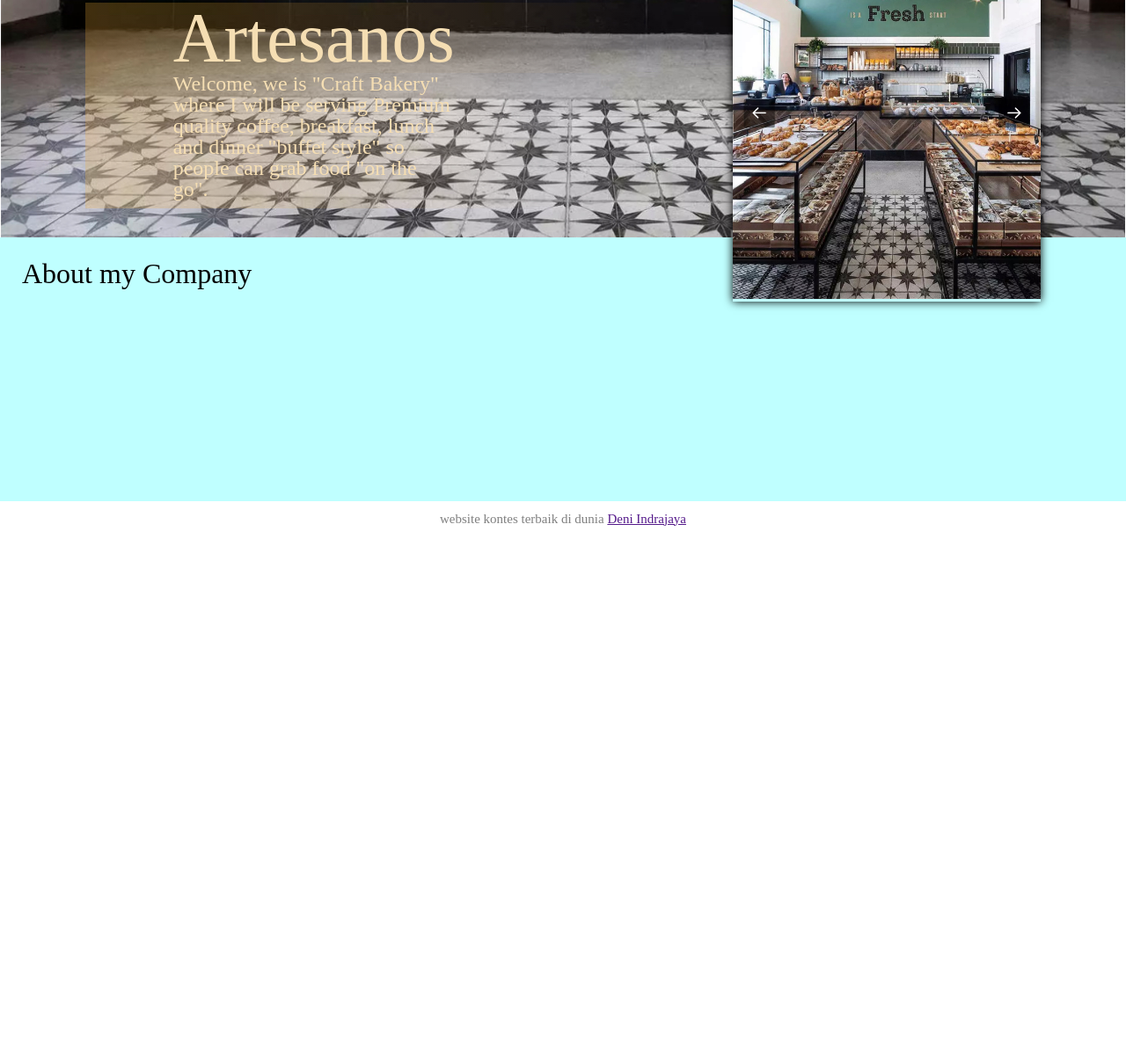
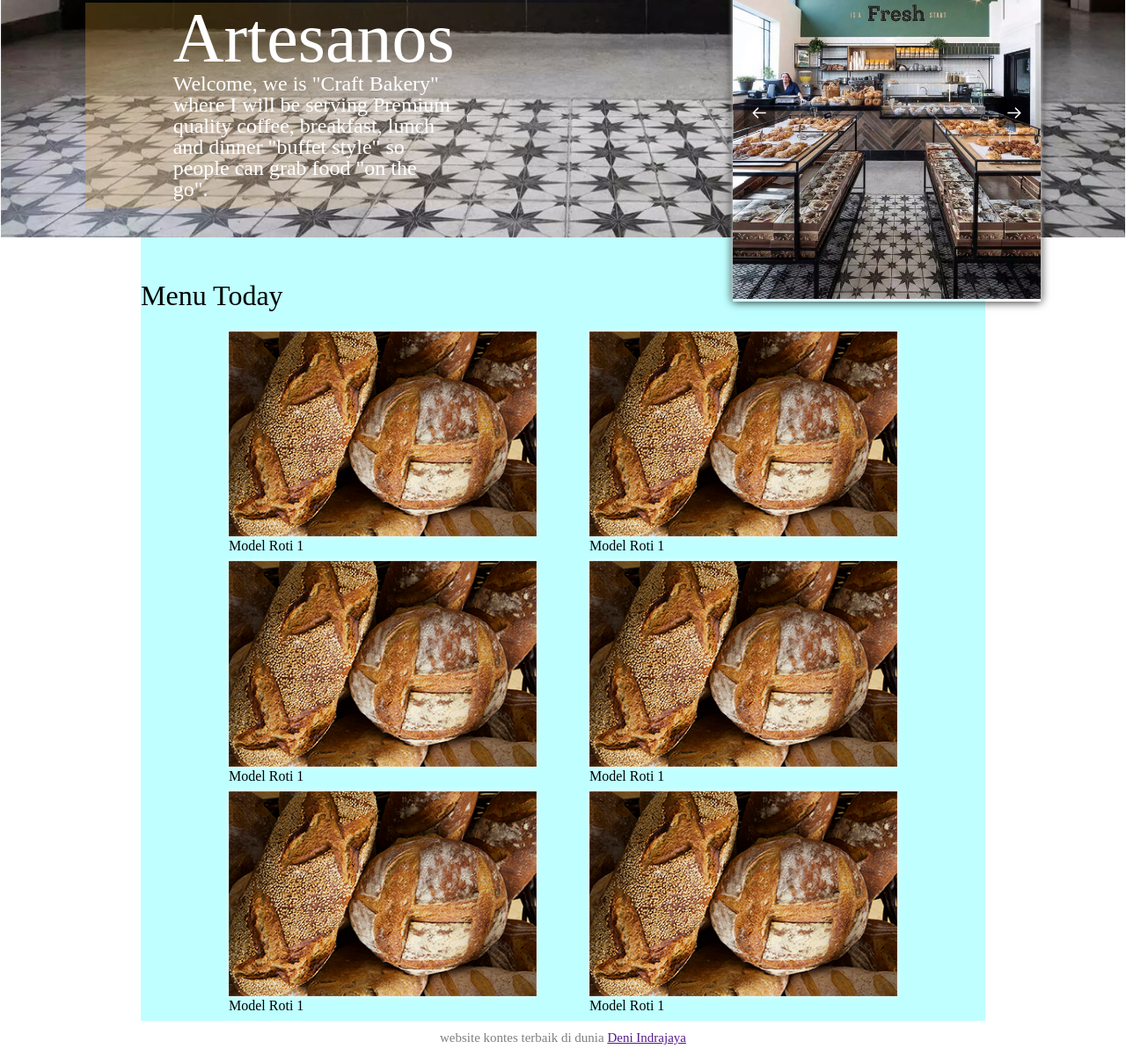
Before and after one commit to Denitmpgith/Artesanos, a plain HTML site: page index.html in a window 1280 px wide. Shown: the part 530-1731 px from the top of the page at 88% size. Before the commit the page ends 1140 px from the top, so only its background shows below. Drawn offline with Linux system fonts and the light colour scheme.

Commit message:
121020112022

```diff
--- a/index.html
+++ b/index.html
@@ -37,12 +37,33 @@
             <img src="img/image1.jpg" width="350">
         </div>
     </div>
-    <div class="about">
-        <h2>About my Company</h2>
-        <div class="header">
-            <div class="header1"></div>
-            <div class="header1"></div>
-            <div class="header1"></div>
+    <div class="row">
+        <h2>Menu Today</h2>
+        <div class="column">
+            <div class="column1">
+                <img src="img/small/image1.jpg" width="350" loading="lazy">
+                <figcaption>Model Roti 1</figcaption>
+            </div>
+            <div class="colum1">
+                <img src="img/small/image1.jpg" width="350" loading="lazy">
+                <figcaption>Model Roti 1</figcaption>
+            </div>
+            <div class="colum1">
+                <img src="img/small/image1.jpg" width="350" loading="lazy">
+                <figcaption>Model Roti 1</figcaption>
+            </div>
+            <div class="colum1">
+                <img src="img/small/image1.jpg" width="350" loading="lazy">
+                <figcaption>Model Roti 1</figcaption>
+            </div>
+            <div class="colum1">
+                <img src="img/small/image1.jpg" width="350" loading="lazy">
+                <figcaption>Model Roti 1</figcaption>
+            </div>
+            <div class="colum1">
+                <img src="img/small/image1.jpg" width="350" loading="lazy">
+                <figcaption>Model Roti 1</figcaption>
+            </div>
         </div>
     </div>
     <div class="footer">
--- a/style.css
+++ b/style.css
@@ -53,7 +53,7 @@ nav ul li a {
 
 .text h1 {
   font-size: 5rem;
-  color: wheat;
+  color: rgb(255, 255, 255);
   background-image: linear-gradient(to right, rgb(247, 178, 57, 0.25), rgba(0, 0, 0, 0));
   padding: 0px 100px;
 }
@@ -61,7 +61,7 @@ nav ul li a {
 .text p {
   font-size: 1.5rem;
   width: 25vw;
-  color: wheat;
+  color: rgb(255, 255, 255);
   background-image: linear-gradient(to right, rgb(247, 178, 57, 0.25), rgba(0, 0, 0, 0));
   padding: 0px 100px 10px;
 }
@@ -70,15 +70,35 @@ nav ul li a {
   box-shadow: 0px 0px 10px black;
 }
 
-.about {
-  height: 250px;
-  padding: 25px;
+.row {
+  margin: auto;
+  width: 75vw;
   background-color: rgb(0, 255, 255, 0.25);
 }
 
-.about h2 {
+.row h2 {
+  padding-top: 50px;
   font-size: 2rem;
   text-align: left;
+}
+
+.column {
+  display: flex;
+  margin: 25px 100px 0px 100px;
+  justify-content: space-between;
+  flex-wrap: wrap;
+}
+
+figcaption {
+  display: flex;
+  justify-content: center;
+  align-items: center;
+  text-align: left;
+  height: 25px;
+}
+
+img {
+  box-shadow: 0px 0px 5px rgb(255, 255, 255, 1);
 }
 
 .footer {
```
Also changed, not shown: img/medium1/image1.jpg (added), img/medium2/image1.jpg (added), img/small/image1.jpg (added), 1 other file.
